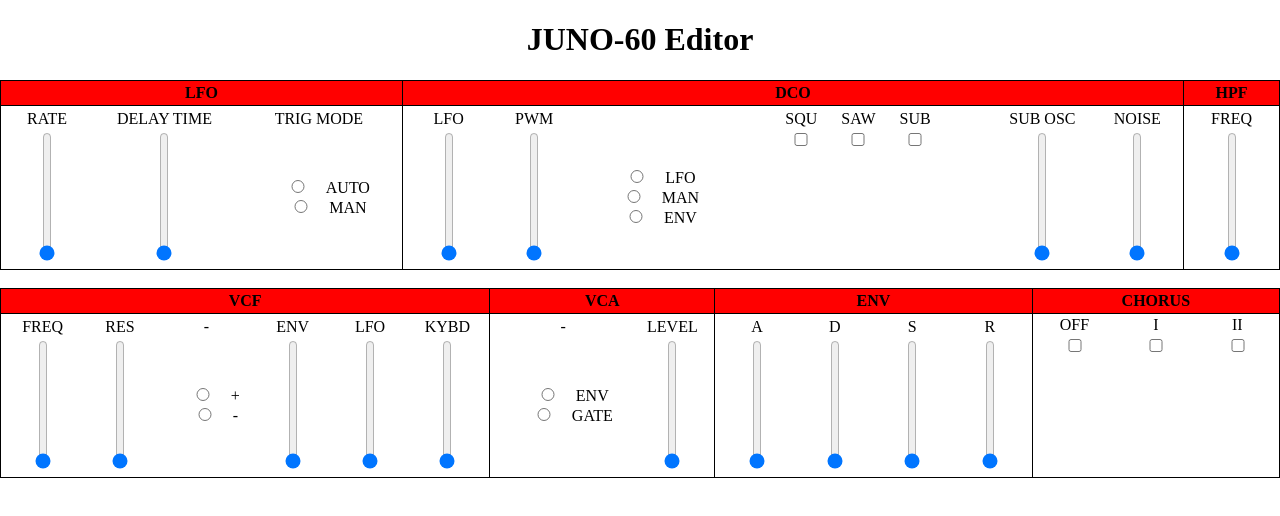
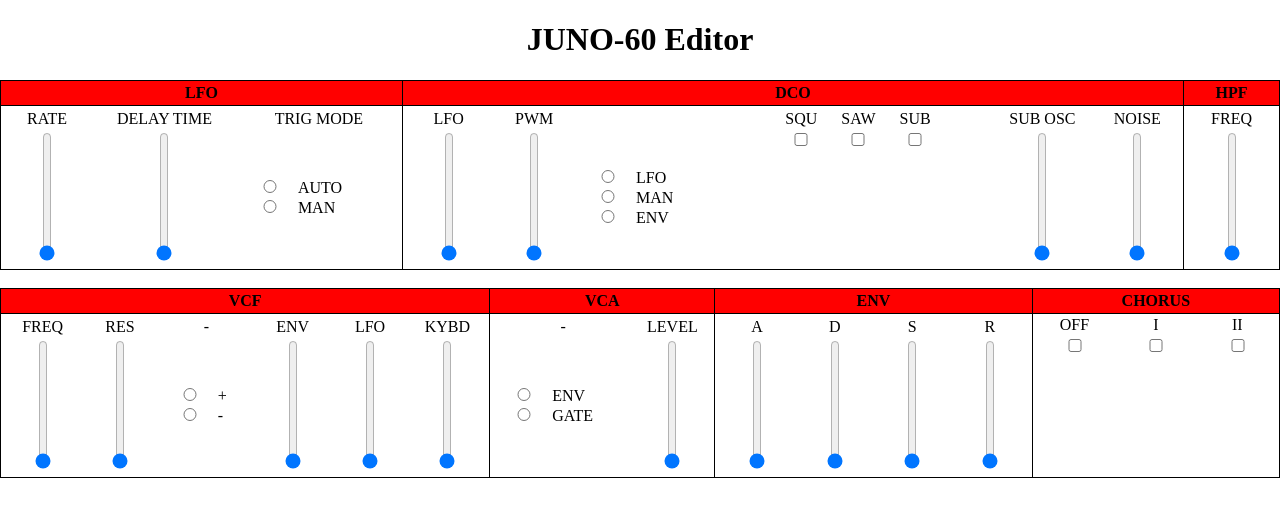
Before and after one commit to Ethan223/JUNO-60_Editor, a React (Create React App) app: page / in a window 1280 px wide. Shown: the top 516 px of the page. Built offline with nearby package versions, Linux system fonts and the light colour scheme.

Commit message:
Align radio button text to left

```diff
--- a/src/juno60/Juno60.css
+++ b/src/juno60/Juno60.css
@@ -25,3 +25,7 @@
 .chorus {
   vertical-align: top;
 }
+
+.radioButton {
+  text-align: left;
+}
--- a/src/juno60/Juno60.tsx
+++ b/src/juno60/Juno60.tsx
@@ -73,7 +73,7 @@
                     <td>
                         <input type="range" min="0" max="10" step="0.5" defaultValue="0"></input>
                     </td>
-                    <td>
+                    <td className="radioButton">
                         <input type="radio" name="trigMode" value="auto"></input>AUTO<br></br>
                         <input type="radio" name="trigMode" value="man"></input>MAN<br></br>
                     </td>
@@ -100,7 +100,7 @@
                     <td>
                         <input type="range" min="0" max="10" step="0.5" defaultValue="0"></input>
                     </td>
-                    <td>
+                    <td className="radioButton">
                         <input type="radio" name="pulseWidthMod" value="lfo"></input>LFO<br></br>
                         <input type="radio" name="pulseWidthMod" value="manual"></input>MAN<br></br>
                         <input type="radio" name="pulseWidthMod" value="env"></input>ENV<br></br>
@@ -154,7 +154,7 @@
                     <td>
                         <input type="range" min="0" max="10" step="0.5" defaultValue="0"></input>
                     </td>
-                    <td>
+                    <td className="radioButton">
                         <input type="radio" name="envPolarity" value="pos"></input>+<br></br>
                         <input type="radio" name="envPolarity" value="neg"></input>-<br></br>
                     </td>
@@ -180,7 +180,7 @@
                     <td>LEVEL</td>
                 </tr>
                 <tr>
-                    <td>
+                    <td className="radioButton">
                         <input type="radio" name="vca" value="env"></input>ENV<br></br>
                         <input type="radio" name="vca" value="gate"></input>GATE<br></br>
                     </td>
```
